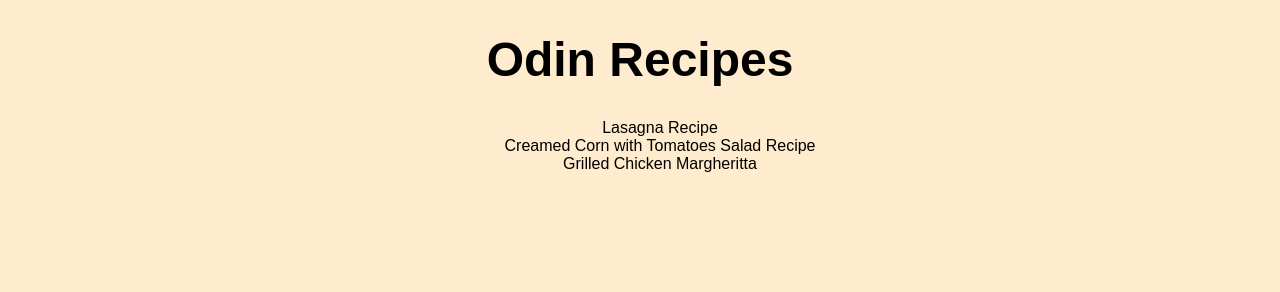
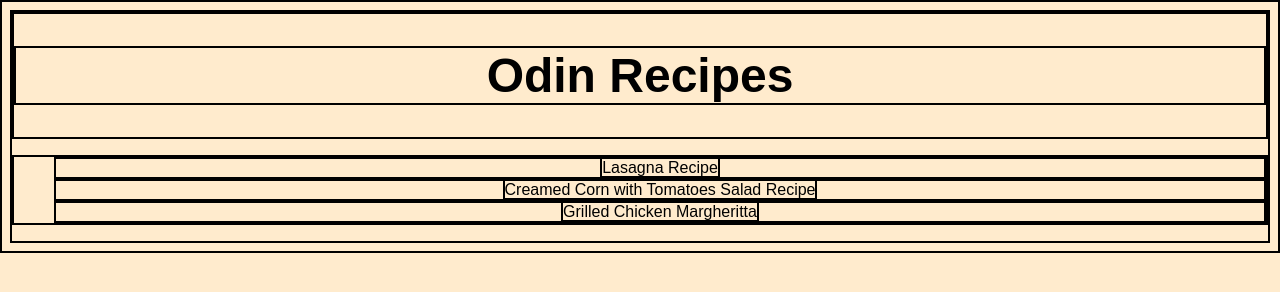
Before and after one commit to dmitrijusb/odin-recipes, a plain HTML site: page index.html in a window 1280 px wide. Drawn offline with Linux system fonts and the light colour scheme.

Commit message:
Some styling

```diff
--- a/css/style.css
+++ b/css/style.css
@@ -1,3 +1,7 @@
+* {
+  border: 2px solid black;
+}
+
 html {
   font-family: sans-serif;
 }
```
